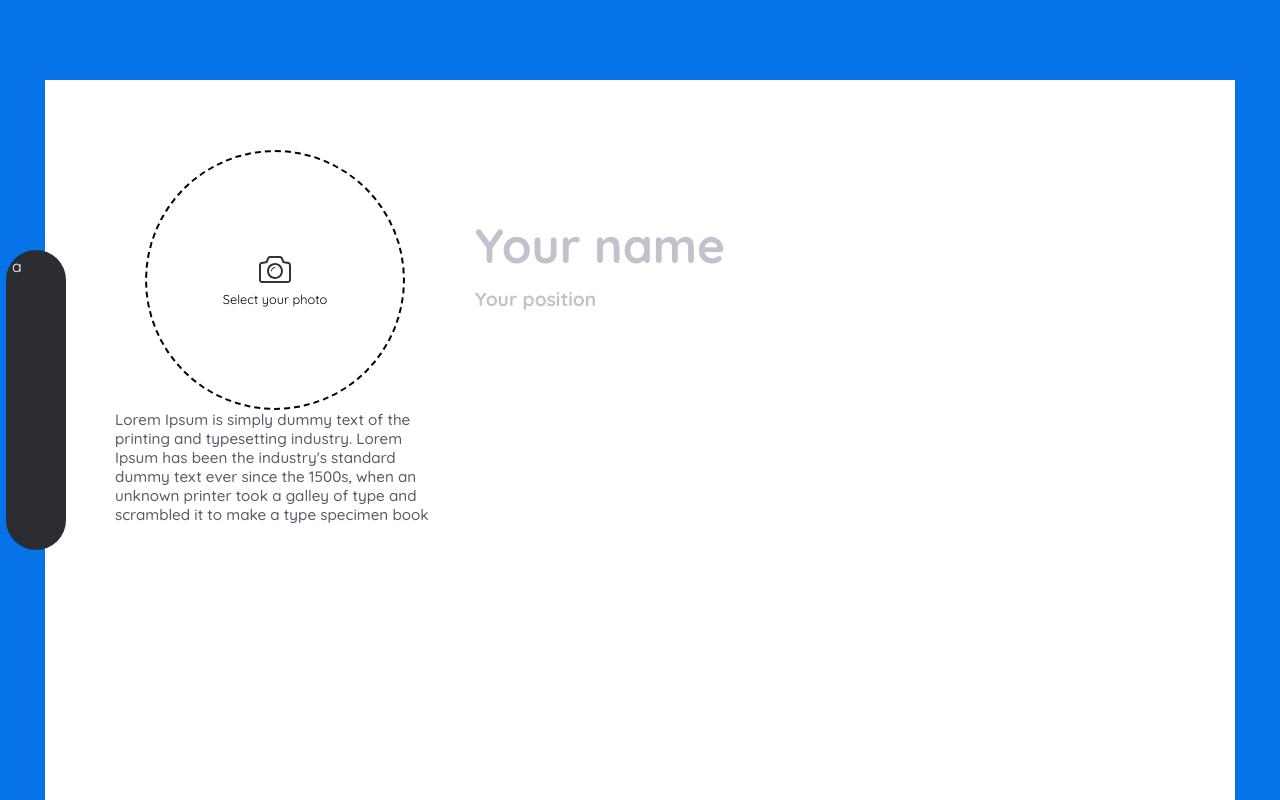
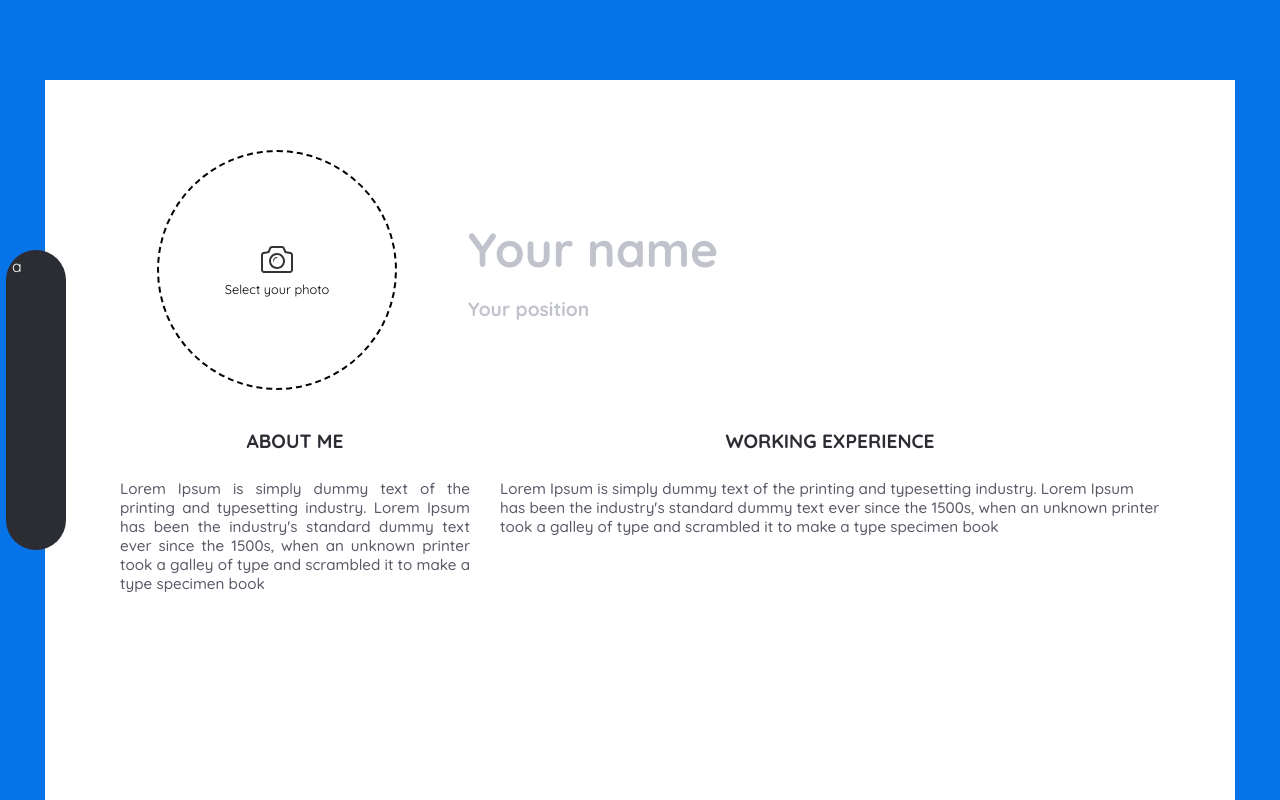
Before and after one commit to anhthi-projects/cv-creator-nextjs, a Next.js app: page /design/design in a window 1280 px wide. Shown: the top 800 px of the page. Built offline with nearby package versions, Linux system fonts and the light colour scheme.

Commit message:
Add section component

```diff
--- a/src/components/content-editable/content-editable.styled.tsx
+++ b/src/components/content-editable/content-editable.styled.tsx
@@ -1,6 +1,6 @@
 import styled, { css } from "styled-components";
 
-import { Color } from "@src/styles/variables";
+import { Color, Space } from "@src/styles/variables";
 
 import { ContentEditableProps } from "./content-editable.types";
 
@@ -11,12 +11,19 @@ export const Paragraph = styled.p<StyledParagraph>`
     color: ${props.color};
     font-size: ${props.fontSize};
     font-weight: ${props.fontWeight};
+    text-align: ${props.textAlign};
     margin: ${props.noMargin ? "0" : "auto"};
+    padding: 2px ${Space.px4};
+    border: 1px dashed transparent;
     outline: none;
 
     &[contenteditable="true"]:empty::before {
       content: attr(placeholder);
       color: ${Color.Light4};
     }
+
+    &:hover {
+      border: 1px dashed ${Color.Light4};
+    }
   `}
 `;
--- a/src/components/content-editable/content-editable.tsx
+++ b/src/components/content-editable/content-editable.tsx
@@ -1,3 +1,5 @@
+import { useState } from "react";
+
 import { Color, FontSize, FontWeight } from "@src/styles/variables";
 
 import { Paragraph } from "./content-editable.styled";
@@ -10,6 +12,7 @@ const ContentEditable = (props: ContentEditableProps) => {
     color = Color.Light7,
     fontSize = FontSize.Md,
     fontWeight = FontWeight.Normal,
+    textAlign = "left",
     className,
     noMargin,
   } = props;
@@ -19,10 +22,12 @@ const ContentEditable = (props: ContentEditableProps) => {
       color={color}
       fontSize={fontSize}
       fontWeight={fontWeight}
+      textAlign={textAlign}
       placeholder={placeholder}
       className={className}
       noMargin={noMargin}
       contentEditable
+      suppressContentEditableWarning
     >
       {text}
     </Paragraph>
--- a/src/components/content-editable/content-editable.types.ts
+++ b/src/components/content-editable/content-editable.types.ts
@@ -6,6 +6,8 @@ export interface ContentEditableProps {
   color?: Color;
   fontSize?: FontSize;
   fontWeight?: FontWeight;
+  textAlign?: "left" | "right" | "center" | "justify";
   noMargin?: boolean;
+  justifyContent?: boolean;
   className?: string;
 }
--- a/src/components/layout/layout.tsx
+++ b/src/components/layout/layout.tsx
@@ -8,6 +8,10 @@ import {
   layout,
 } from "styled-system";
 
+/**
+ * Flex
+ */
+
 export interface FlexLayout extends FlexboxProps, SpaceProps, LayoutProps {}
 
 export const Flex = styled.div<FlexLayout>`
@@ -16,3 +20,14 @@ export const Flex = styled.div<FlexLayout>`
   ${space}
   ${layout}
 `;
+
+/**
+ * Box
+ */
+
+export interface BoxLayout extends SpaceProps, LayoutProps {}
+
+export const Box = styled.div<BoxLayout>`
+  ${space}
+  ${layout}
+`;
--- /dev/null
+++ b/src/components/section/index.ts
@@ -0,0 +1 @@
+export { default } from "./section";
--- /dev/null
+++ b/src/components/section/section.styled.tsx
@@ -0,0 +1,10 @@
+import styled from "styled-components";
+
+import { Space } from "@src/styles/variables";
+
+import ContentEditable from "../content-editable/content-editable";
+
+export const Title = styled(ContentEditable)`
+  text-transform: uppercase;
+  margin-bottom: ${Space.px20};
+`;
--- /dev/null
+++ b/src/components/section/section.tsx
@@ -0,0 +1,25 @@
+import { FC } from "react";
+
+import { Color, FontSize, FontWeight } from "@src/styles/variables";
+
+import { Box } from "../layout";
+
+import { Title } from "./section.styled";
+import { SectionProps } from "./section.types";
+
+const Section: FC<SectionProps> = ({ title, content, ...restProps }) => {
+  return (
+    <Box {...restProps}>
+      <Title
+        text={title}
+        color={Color.Light10}
+        fontSize={FontSize.Lg}
+        fontWeight={FontWeight.Bold}
+        textAlign="center"
+      />
+      {content}
+    </Box>
+  );
+};
+
+export default Section;
--- a/src/pages/design/avatar/avatar.styled.tsx
+++ b/src/pages/design/avatar/avatar.styled.tsx
@@ -33,8 +33,8 @@ export const FileUploader = styled.label`
 `;
 
 export const AvatarWrapper = styled.div`
-  width: 260px;
-  height: 260px;
+  width: 240px;
+  height: 240px;
   margin: auto;
   position: relative;
 
--- a/src/pages/design/design.styled.tsx
+++ b/src/pages/design/design.styled.tsx
@@ -1,7 +1,7 @@
 import styled from "styled-components";
 
+import ContentEditable from "@src/components/content-editable/content-editable";
 import { Color, Page, Space } from "@src/styles/variables";
-import ContentEditable from "@src/components/content-editable/content-editable";
 
 export const PageWrapper = styled.div`
   width: 100%;
@@ -10,17 +10,6 @@ export const PageWrapper = styled.div`
   background-color: ${Color.White};
   margin: 80px auto 50px;
   padding: ${Page.Padding};
-  display: flex;
-`;
-
-export const LeftColumn = styled.div`
-  width: ${Page.LeftColumnWidth};
-  margin-right: 20px;
-`;
-
-export const RightColumn = styled.div`
-  flex-grow: 1;
-  margin-left: 20px;
 `;
 
 export const YourName = styled(ContentEditable)`
--- a/src/pages/design/design.tsx
+++ b/src/pages/design/design.tsx
@@ -1,33 +1,33 @@
 import Head from "next/head";
 
 import ContentEditable from "@src/components/content-editable/content-editable";
-import { Flex } from "@src/components/layout";
-import { Color, FontSize, FontWeight } from "@src/styles/variables";
+import { Box, Flex } from "@src/components/layout";
+import Section from "@src/components/section/section";
+import {
+  Color,
+  FontSize,
+  FontWeight,
+  Page,
+  Space,
+} from "@src/styles/variables";
 
 import Avatar from "./avatar";
-import {
-  LeftColumn,
-  PageWrapper,
-  RightColumn,
-  YourName,
-  YourPosition,
-} from "./design.styled";
+import { PageWrapper, YourName, YourPosition } from "./design.styled";
 import EditTools from "./edit-tools";
 
 const Designing = () => {
+  const renderHeader = () => {
     return (
-    <>
-      <Head>
-        <title>Design your CV</title>
-      </Head>
-      <EditTools />
-      <PageWrapper>
-        <LeftColumn>
+      <Flex>
+        <Box
+          width={Page.SmallLeftColWidth}
+          minWidth={Page.SmallLeftColWidth}
+          marginLeft={Space.px12}
+          marginRight={Space.px36}
+        >
           <Avatar />
-          <ContentEditable text="Lorem Ipsum is simply dummy text of the printing and typesetting industry. Lorem Ipsum has been the industry's standard dummy text ever since the 1500s, when an unknown printer took a galley of type and scrambled it to make a type specimen book" />
-        </LeftColumn>
-        <RightColumn>
-          <Flex mt="65px" flexDirection="column">
+        </Box>
+        <Flex flexGrow="1" flexDirection="column" justifyContent="center">
           <YourName
             placeholder="Your name"
             color={Color.Blue}
@@ -41,7 +41,49 @@ const Designing = () => {
             fontWeight={FontWeight.Bold}
           />
         </Flex>
-        </RightColumn>
+      </Flex>
+    );
+  };
+
+  const renderBody = () => {
+    return (
+      <Flex marginTop={Space.px36}>
+        <Box
+          width={Page.LargeLeftColWidth}
+          minWidth={Page.LargeLeftColWidth}
+          marginRight={Space.px20}
+        >
+          <Section
+            title="About Me"
+            content={
+              <ContentEditable
+                text="Lorem Ipsum is simply dummy text of the printing and typesetting industry. Lorem Ipsum has been the industry's standard dummy text ever since the 1500s, when an unknown printer took a galley of type and scrambled it to make a type specimen book"
+                textAlign="justify"
+              />
+            }
+          />
+        </Box>
+        <Flex flexGrow="1">
+          <Section
+            title="Working Experience"
+            content={
+              <ContentEditable text="Lorem Ipsum is simply dummy text of the printing and typesetting industry. Lorem Ipsum has been the industry's standard dummy text ever since the 1500s, when an unknown printer took a galley of type and scrambled it to make a type specimen book" />
+            }
+          />
+        </Flex>
+      </Flex>
+    );
+  };
+
+  return (
+    <>
+      <Head>
+        <title>Design your CV</title>
+      </Head>
+      <EditTools />
+      <PageWrapper>
+        {renderHeader()}
+        {renderBody()}
       </PageWrapper>
     </>
   );
--- a/src/styles/variables.ts
+++ b/src/styles/variables.ts
@@ -6,7 +6,8 @@ export enum Page {
   Width = "1190px",
   Ratio = 1.4145161,
   Padding = "70px",
-  LeftColumnWidth = "320px",
+  SmallLeftColWidth = "300px",
+  LargeLeftColWidth = "360px",
 }
 
 /*
@@ -65,10 +66,12 @@ export enum Space {
   px6 = "6px",
   px8 = "8px",
   px12 = "12px",
-  px16 = "14px",
+  px16 = "16px",
   px20 = "20px",
   px28 = "28px",
-  px32 = "32px",
+  px36 = "36px",
+  px44 = "44px",
+  px56 = "56px",
 }
 
 /*
```
Also changed, not shown: src/components/section/section.types.ts (added, +8 -0 lines). Lines whose indentation alone changed are shown as unchanged.
